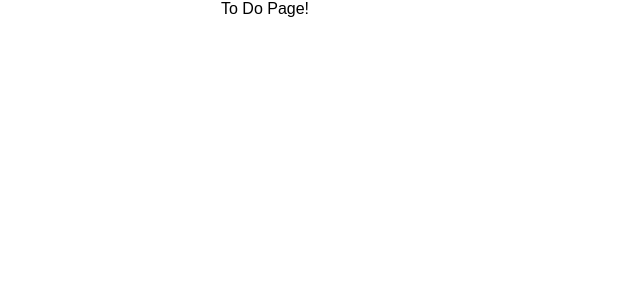
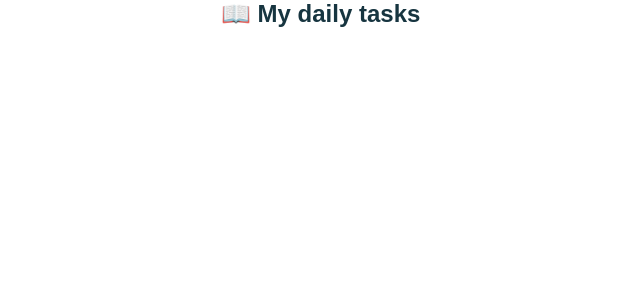
Before and after one commit to devmoreido/docker-nginx-reverse-proxy, a React (Create React App) app in the folder frontend/: page / in a window 1280 px wide. Shown: the top 300 px of the page, without its empty margins (119-759 px from the left). Built offline with nearby package versions, Linux system fonts and the light colour scheme.

Commit message:
Add PageTitle component

```diff
--- /dev/null
+++ b/frontend/src/components/PageTitle.jsx
@@ -0,0 +1,9 @@
+import styled from 'styled-components';
+
+const PageTitle = styled.h1`
+    font-size: 1.5em;
+    font-weight: 900;
+    color: ${({theme}) => theme.colors.text};
+`;
+
+export default PageTitle;
--- a/frontend/src/pages/todo/ToDoPage.jsx
+++ b/frontend/src/pages/todo/ToDoPage.jsx
@@ -1,5 +1,7 @@
+import PageTitle from '../../components/PageTitle';
+
 function ToDoPage() {
-    return <h1>To Do Page!</h1>;
+    return <PageTitle>📖 My daily tasks</PageTitle>;
 }
 
 export default ToDoPage;
```
